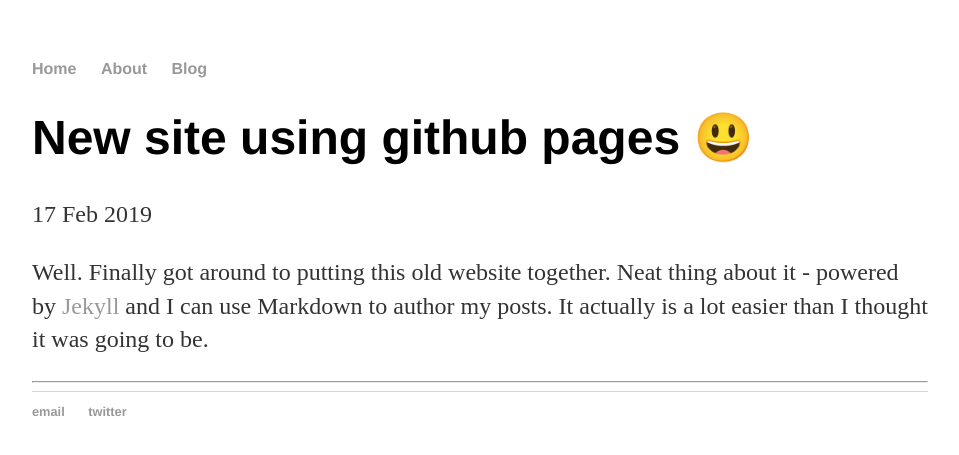
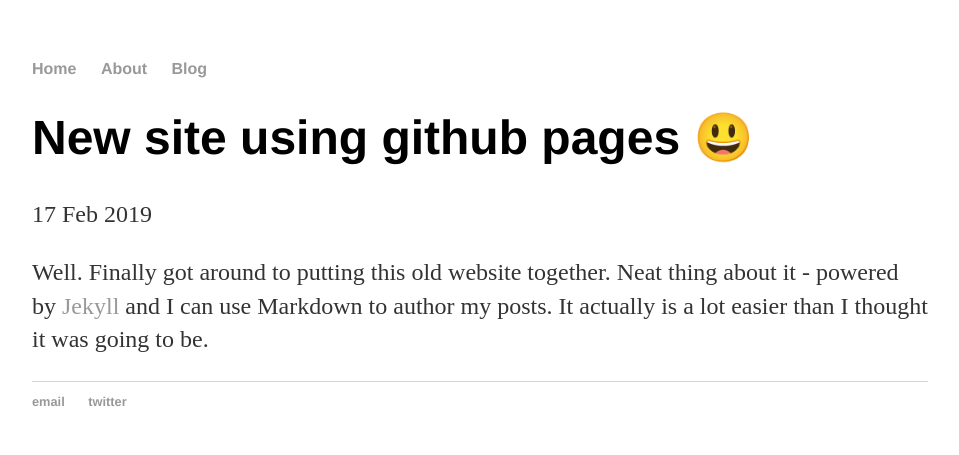
Before and after one commit to brim90/brim90.github.io, a Jekyll site: the page built from _posts/2019-02-17-site-launched.md, in a window 1280 px wide. Shown: the top 455 px of the page, without its empty margins (160-1119 px from the left). Built offline with Jekyll 4.4.1, drawn with Linux system fonts in a browser that asks for light colours.

Commit message:
Update post.html

```diff
--- a/_layouts/post.html
+++ b/_layouts/post.html
@@ -1,15 +1,10 @@
 ---
 layout: default
+comments: true
 ---
 <h1>{{ page.title }}</h1>
 <p class="meta">{{ page.date | date_to_string }}</p>
 
 <div class="post">
   {{ content }}
-
-  <hr>
-
-<!-- Post comments -->
-<div class="notecomments">
- {% include disqus.html %}
 </div>
```
